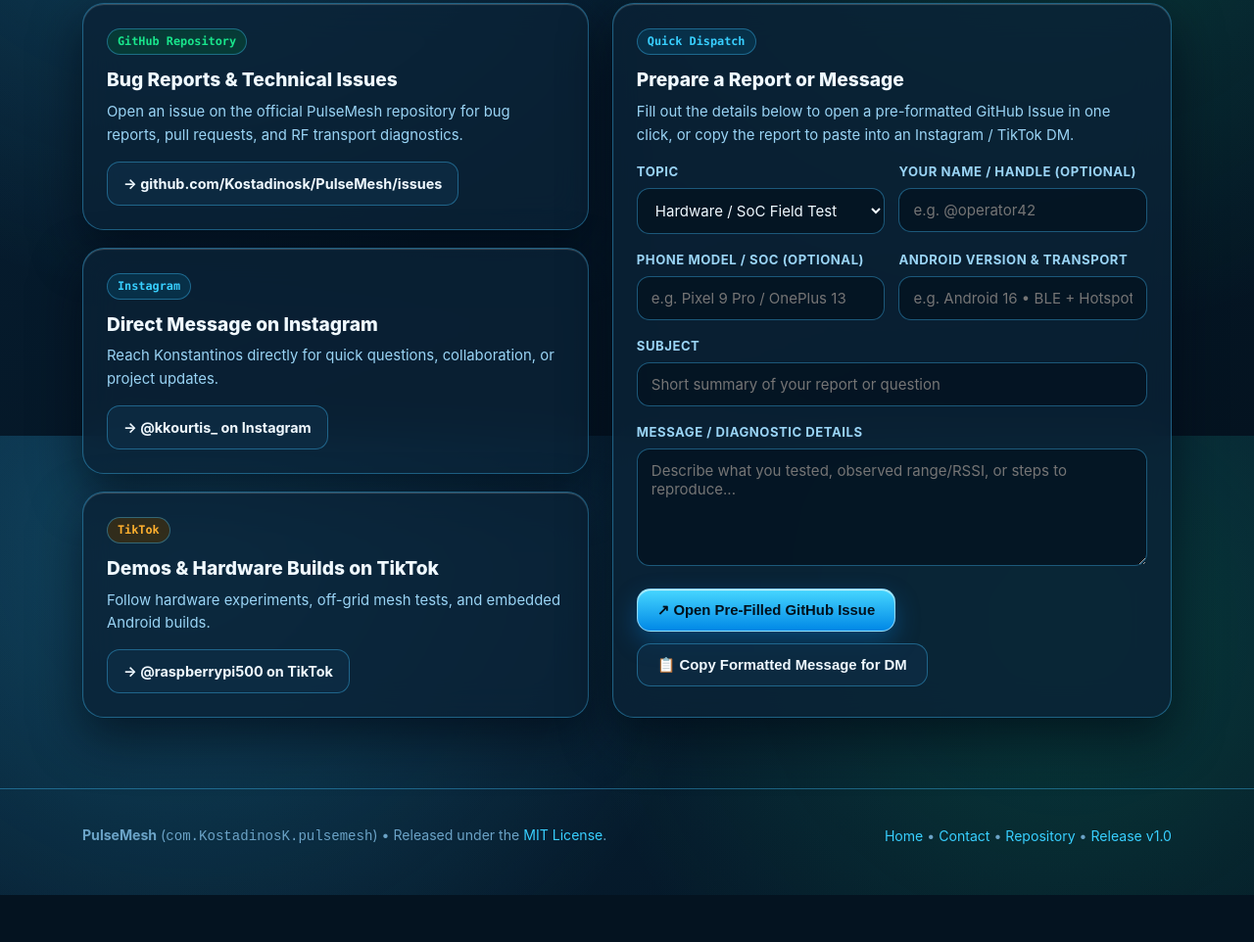
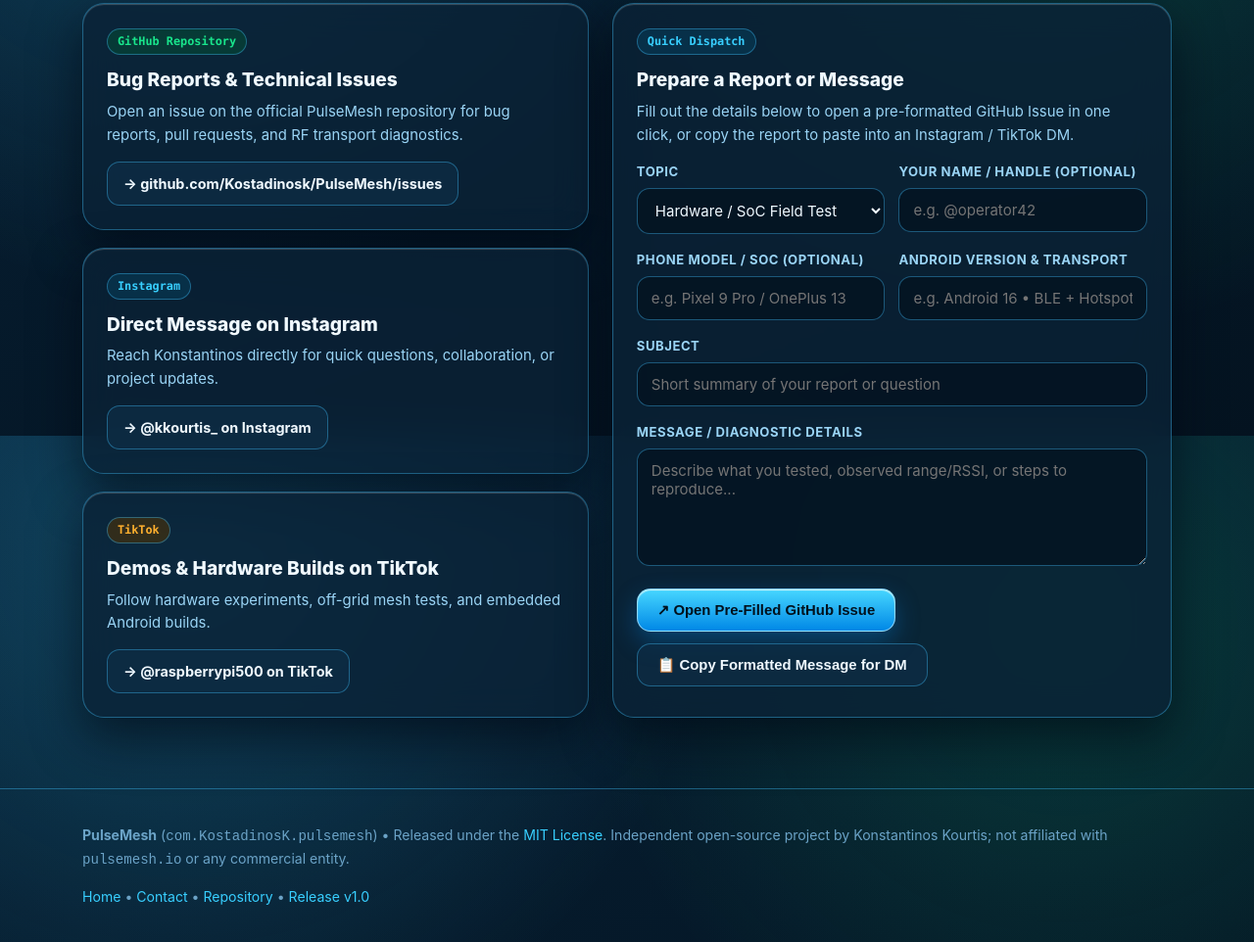
Before and after one commit to Kostadinosk/PulseMesh, a plain HTML site: page docs/contact.html in a window 1280 px wide. Shown: the part 355-1317 px from the top of the page at 98% size. Before the commit the page ends 1269 px from the top, so only its background shows below. Drawn offline with Linux system fonts and the light colour scheme.

Commit message:
Add explicit non-affiliation notice across README, website, and Fastlane metadata

```diff
--- a/docs/contact.html
+++ b/docs/contact.html
@@ -545,6 +545,7 @@
     <div class="container footer-row">
       <div>
         <strong>PulseMesh</strong> (<code>com.KostadinosK.pulsemesh</code>) &bull; Released under the <a href="https://github.com/Kostadinosk/PulseMesh/blob/main/LICENSE">MIT License</a>.
+        Independent open-source project by Konstantinos Kourtis; not affiliated with <code>pulsemesh.io</code> or any commercial entity.
       </div>
       <div>
         <a href="index.html">Home</a> &bull;
```
Also changed, not shown: docs/index.html (+1 -0 lines), README.md, 1 other file.
